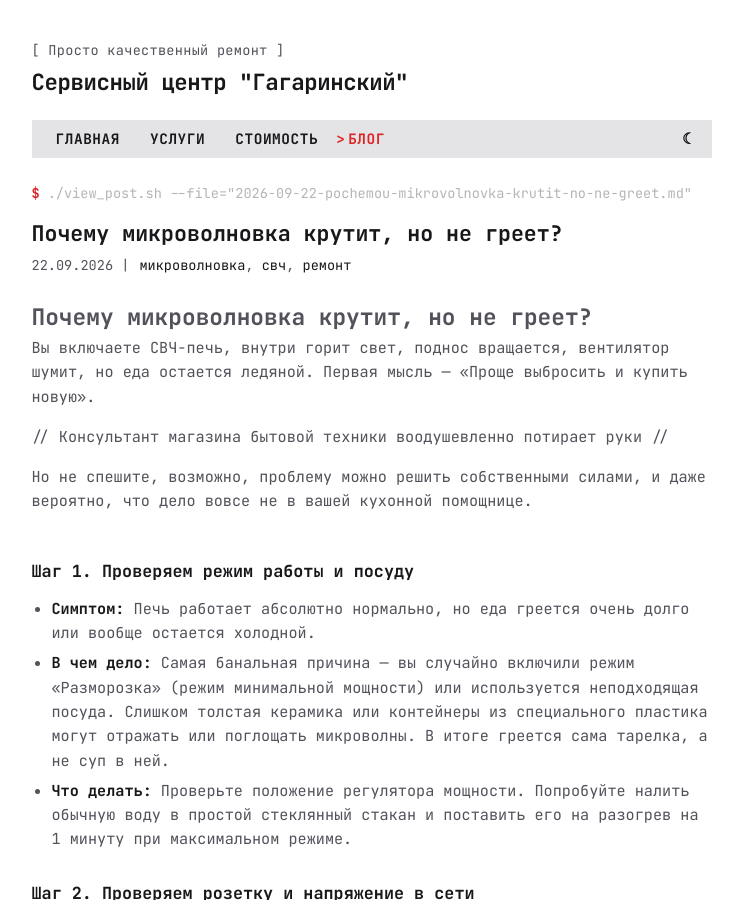
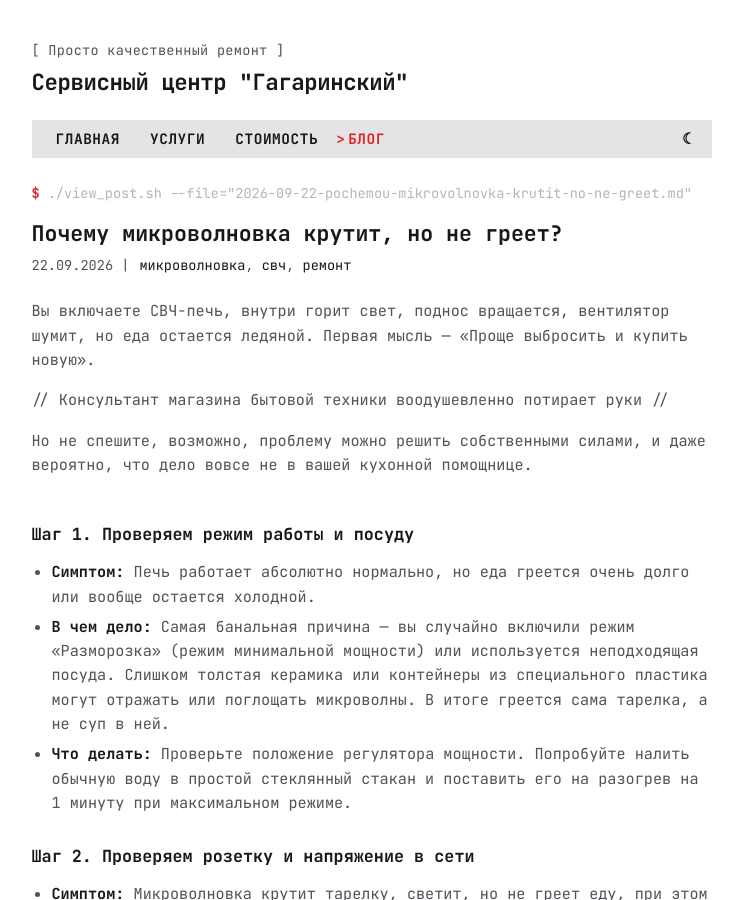
Before and after one commit to polinom11/polinom11.github.io, a Jekyll site: the page built from _posts/2026-09-22-pochemou-mikrovolnovka-krutit-no-ne-greet.md, in a window 1280 px wide and 900 px high. Shown: the whole window, without its empty margins (261-1004 px from the left). Built offline with Jekyll 4.4.1, drawn with Linux system fonts in a browser that asks for light colours.

Commit message:
Update 2026-09-22-pochemou-mikrovolnovka-krutit-no-ne-greet.md

```diff
--- a/_posts/2026-09-22-pochemou-mikrovolnovka-krutit-no-ne-greet.md
+++ b/_posts/2026-09-22-pochemou-mikrovolnovka-krutit-no-ne-greet.md
@@ -7,8 +7,6 @@ tags:
 - свч
 - ремонт
 ---
-
-# Почему микроволновка крутит, но не греет?
 
 Вы включаете СВЧ-печь, внутри горит свет, поднос вращается, вентилятор шумит, но еда остается ледяной. Первая мысль — «Проще выбросить и купить новую».
 
```
